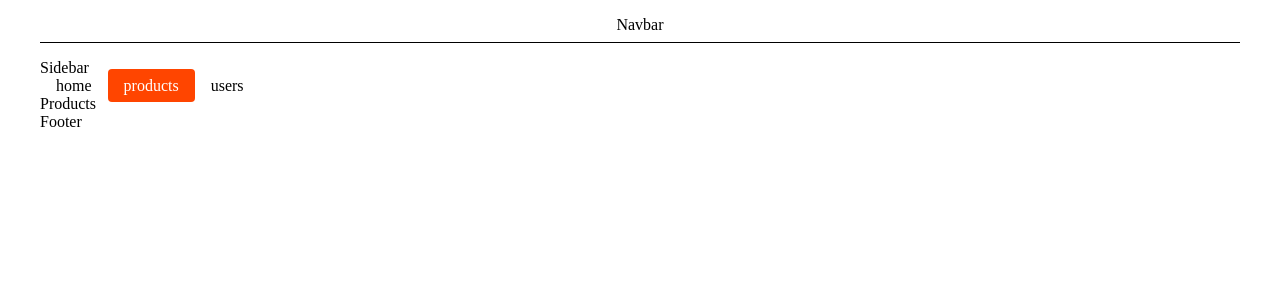
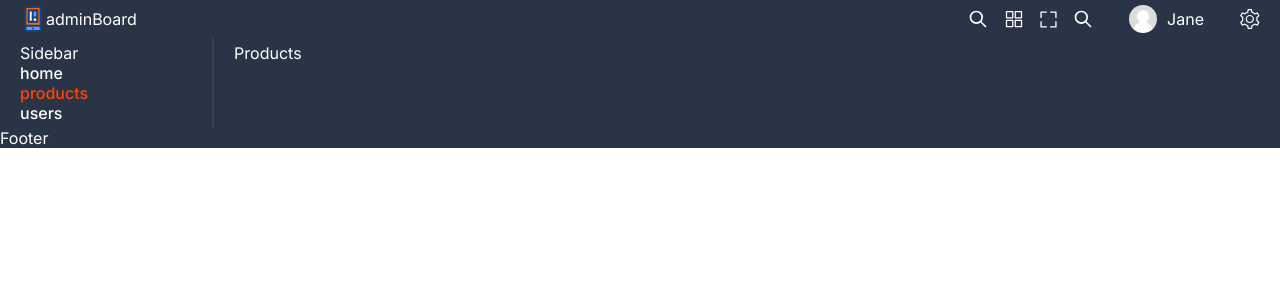
Before and after one commit to MaksymTykhoniuk/adminDashboard-prac, a React (Vite) app: page /adminDashboard-prac/products in a window 1280 px wide. Shown: the top 300 px of the page. Built offline with nearby package versions, Linux system fonts and the light colour scheme.

Commit message:
add header markup

```diff
--- a/src/App.tsx
+++ b/src/App.tsx
@@ -1,6 +1,7 @@
 import { Routes, Route } from 'react-router-dom';
 import { lazy } from 'react';
 import { SharedLayout } from './components/SharedLayout/SharedLayout';
+import './styles/global.scss';
 
 const Home = lazy(() => import('./pages/Home/Home'));
 const Products = lazy(() => import('./pages/Products/Products'));
--- /dev/null
+++ b/src/components/Header/Header.styled.tsx
@@ -0,0 +1,57 @@
+import styled from '@emotion/styled';
+
+export const HeaderWrapper = styled.header`
+  display: flex;
+  align-items: center;
+  justify-content: space-between;
+  padding: 5px 20px;
+`;
+
+export const LogoWrapper = styled.div`
+  display: flex;
+  align-items: center;
+`;
+
+export const Logo = styled.img`
+  display: block;
+  width: 26px;
+  height: 26px;
+`;
+
+export const LogoText = styled.span``;
+
+export const ControlsWrapper = styled.div`
+  display: flex;
+  align-items: flex-end;
+`;
+
+export const ControlsList = styled.ul`
+  display: flex;
+  align-items: center;
+  list-style: none;
+  gap: 16px;
+`;
+
+export const ControlItem = styled.li``;
+
+export const ControlIcon = styled.a``;
+
+export const UserWrapper = styled.div`
+  display: flex;
+  align-items: center;
+  gap: 10px;
+`;
+
+export const UserAvatar = styled.img`
+  display: block;
+  width: 28px;
+  height: 28px;
+  border-radius: 50px;
+  margin-left: 36px;
+`;
+
+export const UserName = styled.p``;
+
+export const SettingIcon = styled.a`
+  margin-left: 36px;
+`;
--- /dev/null
+++ b/src/components/Header/Header.tsx
@@ -0,0 +1,62 @@
+import {
+  HeaderWrapper,
+  LogoWrapper,
+  Logo,
+  LogoText,
+  ControlsWrapper,
+  ControlsList,
+  ControlItem,
+  ControlIcon,
+  UserWrapper,
+  UserAvatar,
+  UserName,
+  SettingIcon,
+} from './Header.styled';
+
+const Header = () => {
+  return (
+    <HeaderWrapper>
+      <LogoWrapper>
+        <Logo src="logo.svg" alt="web logo" />
+        <LogoText>adminBoard</LogoText>
+      </LogoWrapper>
+
+      <ControlsWrapper>
+        <ControlsList>
+          <ControlItem>
+            <ControlIcon href="">
+              <img src="search.svg" alt="" />
+            </ControlIcon>
+          </ControlItem>
+
+          <ControlItem>
+            <ControlIcon href="">
+              <img src="app.svg" alt="" />
+            </ControlIcon>
+          </ControlItem>
+          <ControlItem>
+            <ControlIcon href="">
+              <img src="expand.svg" alt="" />
+            </ControlIcon>
+          </ControlItem>
+          <ControlItem>
+            <ControlIcon href="">
+              <img src="search.svg" alt="" />
+            </ControlIcon>
+          </ControlItem>
+        </ControlsList>
+
+        <UserWrapper>
+          <UserAvatar src="noavatar.png" alt="user avatar" />
+          <UserName>Jane</UserName>
+        </UserWrapper>
+
+        <SettingIcon href="">
+          <img src="setting.svg" alt="" />
+        </SettingIcon>
+      </ControlsWrapper>
+    </HeaderWrapper>
+  );
+};
+
+export default Header;
--- a/src/components/Navbar/Navbar.tsx
+++ /dev/null
@@ -1,5 +0,0 @@
-const Navbar = () => {
-  return <div>Navbar</div>;
-};
-
-export default Navbar;
--- a/src/components/SharedLayout/SharedLayout.styled.tsx
+++ b/src/components/SharedLayout/SharedLayout.styled.tsx
@@ -1,36 +1,16 @@
 import styled from '@emotion/styled';
-import { NavLink } from 'react-router-dom';
 
 export const Container = styled.div`
-  max-width: 1200px;
-  margin: 0 auto;
-  padding: 0 16px;
-  padding-top: 0;
+  font-family: 'Inter', sans-serif;
+  background-color: #2a3447;
+  color: #fff;
 `;
 
-export const Header = styled.header`
-  display: flex;
-  align-items: center;
-  justify-content: center;
-  gap: 12px;
-  padding: 8px 0;
-  margin-bottom: 16px;
-  border-bottom: 1px solid black;
-
-  > nav {
-    display: flex;
-  }
+export const ContentWrapper = styled.div`
+  width: 100%;
+  padding: 5px 20px;
 `;
 
-export const Link = styled(NavLink)`
-  padding: 8px 16px;
-  border-radius: 4px;
-  text-decoration: none;
-  color: black;
-  font-weight: 500;
-
-  &.active {
-    color: white;
-    background-color: orangered;
-  }
+export const Main = styled.main`
+  display: flex;
 `;
--- a/src/components/SharedLayout/SharedLayout.tsx
+++ b/src/components/SharedLayout/SharedLayout.tsx
@@ -1,22 +1,23 @@
 import { Suspense } from 'react';
 import { Outlet } from 'react-router-dom';
-import { Container, Header } from './SharedLayout.styled';
-import Navbar from '../Navbar/Navbar';
+import { Container, Main, ContentWrapper } from './SharedLayout.styled';
+
 import Sidebar from '../Sidebar/Sidebar';
 import Footer from '../Footer/Footer';
+import Header from '../Header/Header';
 
 export const SharedLayout = () => {
   return (
     <Container>
-      <Header>
-        <Navbar />
-      </Header>
-      <div>
+      <Header />
+      <Main>
         <Sidebar />
-        <Suspense fallback={<div>Loading page...</div>}>
-          <Outlet />
-        </Suspense>
-      </div>
+        <ContentWrapper>
+          <Suspense fallback={<div>Loading page...</div>}>
+            <Outlet />
+          </Suspense>
+        </ContentWrapper>
+      </Main>
 
       <Footer />
     </Container>
--- a/src/components/Sidebar/Sidebar.styled.tsx
+++ b/src/components/Sidebar/Sidebar.styled.tsx
@@ -1,17 +1,19 @@
 import styled from '@emotion/styled';
 import { NavLink } from 'react-router-dom';
 
-export const SidebarWrapper = styled.div``;
+export const SidebarWrapper = styled.div`
+  width: 250px;
+  padding: 5px 20px;
+  border-right: 2px solid #384256;
+`;
 
 export const Link = styled(NavLink)`
-  padding: 8px 16px;
-  border-radius: 4px;
-  text-decoration: none;
-  color: black;
+  display: block;
+  gap: 4px;
+  color: white;
   font-weight: 500;
 
   &.active {
-    color: white;
-    background-color: orangered;
+    color: orangered;
   }
 `;
--- a/src/styles/global.scss
+++ b/src/styles/global.scss
@@ -1,3 +1,5 @@
+@import './variables.scss';
+
 * {
   margin: 0;
   padding: 0;
--- /dev/null
+++ b/src/styles/variables.scss
@@ -0,0 +1,8 @@
+// BG
+$main-bg: #2a3447;
+$soft-bg: #384256;
+$dark-bg: #222b3c;
+//TEXT
+$main-color: white;
+$soft-color: #ddd;
+$dark-color: #2a3447;
```
Also changed, not shown: src/components/Navbar/Navbar.styled.tsx (deleted), 1 other file (tests, documents, lock files or other folders).
